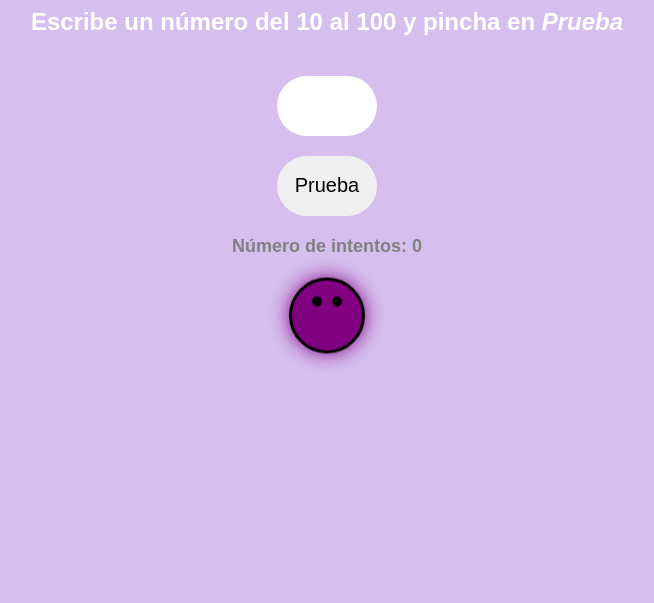
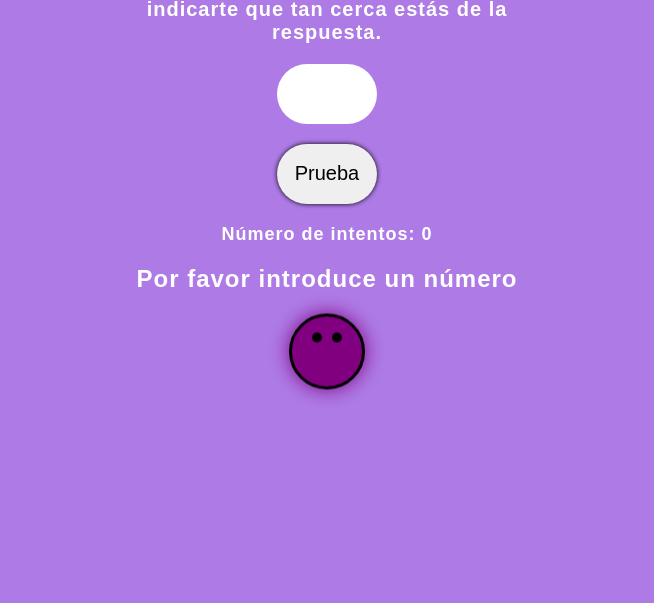
Before and after one commit to alejandrasotoa/Guess-the-secret-number-game-, a plain HTML site: page index.html in a window 1280 px wide. Shown: the part 197-800 px from the top of the page, without its empty margins (313-967 px from the left). Drawn offline with Linux system fonts and the light colour scheme; a web font is replaced by a local one.

Commit message:
minor fixes

```diff
--- a/index.html
+++ b/index.html
@@ -13,18 +13,18 @@
 <body>
     <div class="body__container">
         <h1 class="main__title">¡Adivina el número!</h1>
-        <h2 class="main__description">Escribe un número del 10 al 100 y pincha en <span class="italic">Prueba</span></h2>
+        <h2 class="main__description">Escribe un número del 10 al 100 y pincha en <span class="italic">Prueba</span>. Te daré pistas para indicarte que tan cerca estás de la respuesta.</h2>
 
         <div class="main__container">
             <input type="number" class="form main__input">
-            <button class="form main__number">Prueba</button>
+            <button class="form main__button">Prueba</button>
         </div>
 
         <div class="main__counter--container counter">Número de intentos: <span class="main__counter counter">0</span>
         </div>
 
         <div class="main__feedback">
-            <h2 class="main__feedback--text"></h2>
+            <h2 class="main__feedback--text">Por favor introduce un número</h2>
         </div>
 
     </div>
--- a/js/main.js
+++ b/js/main.js
@@ -2,7 +2,7 @@
 
 const body = document.querySelector('body');
 const inputContent = document.querySelector('.main__input');
-const mainButton = document.querySelector('.main__number');
+const mainButton = document.querySelector('.main__button');
 const feedback = document.querySelector('.main__feedback--text');
 const counterItem = document.querySelector('.main__counter');
 const fireItem = document.querySelector('.fire__item');
@@ -51,20 +51,20 @@ function fireClass() {
 }
 
 function feedbackInner(guess, text) {
-    feedback.innerHTML = `El número ${guess} está ${text}, intenta otra vez`
+    feedback.innerHTML = `El número ${guess} está ${text}, intenta otra vez`;
 }
 
 function feedbackInfo(number) {
     if (Number.isNaN(number)) {
         feedback.innerHTML = 'Por favor introduce un número';
     } else if (randomNumberactual === number) {
-        feedback.innerHTML = '¡HAS GANADO';
+        feedback.innerHTML = '¡HAS GANADO!';
     } else if (number <= (randomNumberactual + 10) && number >= (randomNumberactual - 10)) {
         feedbackInner(number, 'cerca');
         fireClass();
         counter();
-    } else {
-        feedbackInner(number, 'muy lejos');
+    } else if (number >= (randomNumberactual + 10)) {
+        feedbackInner(number, 'muy lejos', 'alto');
         iceClass();
         counter();
     }
--- a/styles/main.css
+++ b/styles/main.css
@@ -1,7 +1,7 @@
 body {
     padding: 0;
     margin: 0;
-    background: rgb(214, 191, 238);
+    background: rgb(174, 123, 230);
     height: 100vh;
     display: flex;
     flex-direction: column;
@@ -19,17 +19,25 @@ body {
     box-sizing: border-box;
     text-align: center;
     color: white;
+    letter-spacing: 1px;
 }
 
 .main__title {
     font-size: 40px;
 }
 
+.main__description {
+    margin: 0;
+    width: 400px;
+    font-size: 20px;
+}
+
 .main__feedback {
     height: 30%;
 }
+
 .counter {
-    color: grey;
+    color: white;
     font-weight: bold;
     font-size: 18px;
     margin-top: 20px;
@@ -52,6 +60,10 @@ body {
     box-sizing: border-box;
     border: 0px;
     font-family: 'Neucha', sans-serif;
+}
+
+.main__button {
+    box-shadow: 0 0 5px black;
 }
 
 .main__info {
@@ -174,9 +186,7 @@ body {
 }
 
 .ice {
-    background-image: linear-gradient( rgb(115, 172, 206), rgb(216, 232, 241) 95%);
-    opacity: 0.80;
-
+    background-image: linear-gradient(#9dc6f1, #4193eb);
 }
 
 .ice__body {
```
